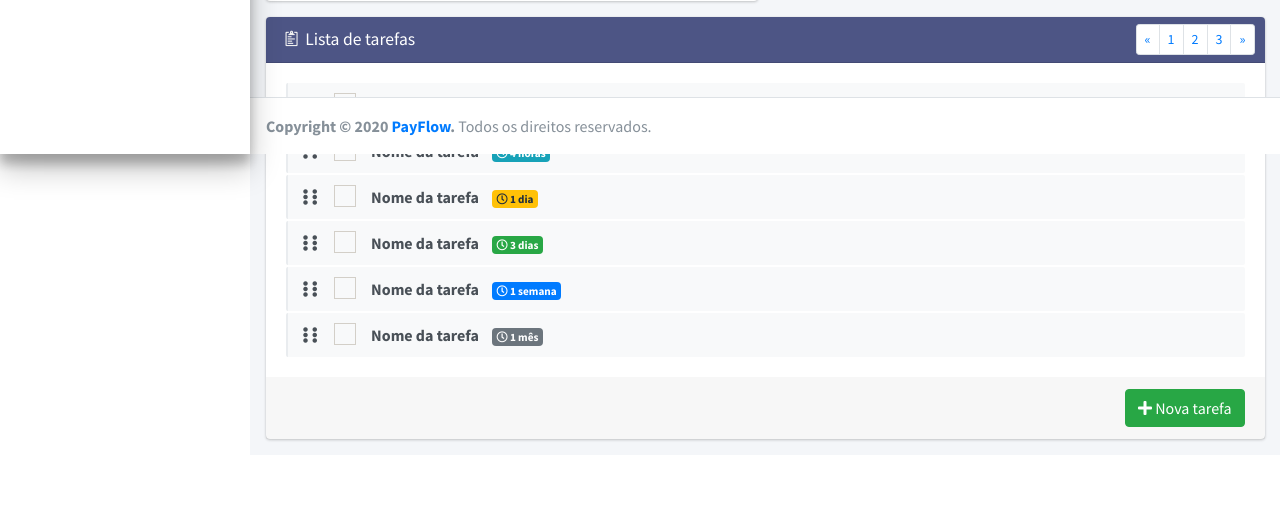
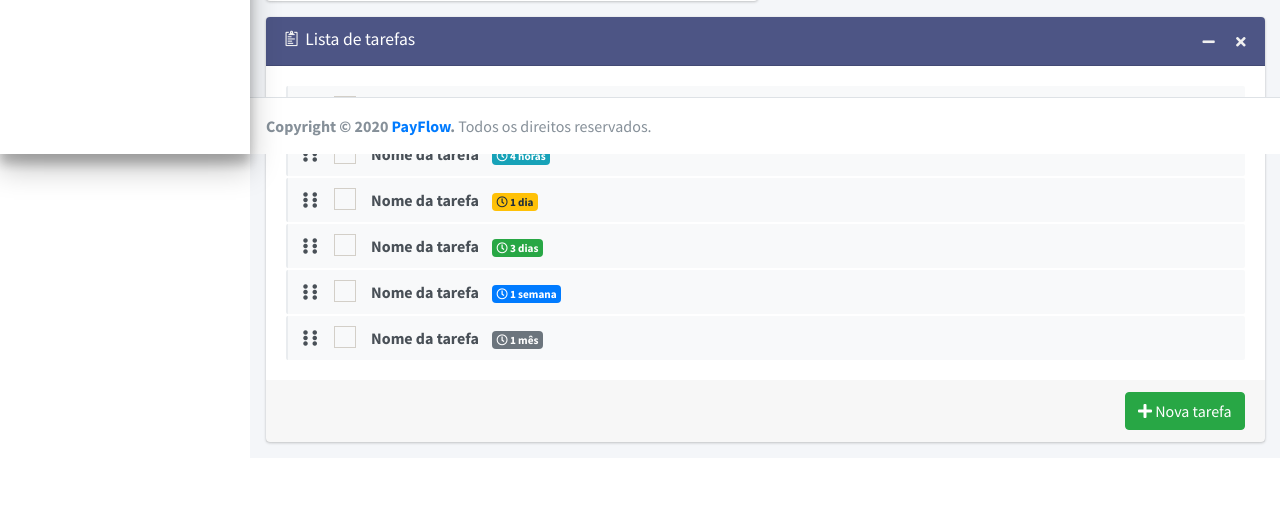
Before and after one commit to arthurmgb/payflow, a PHP site: page /payflow/ in a window 1280 px wide. Shown: the part 646-1161 px from the top of the page. Before the commit the page ends 1088 px from the top, so only its background shows below. Run offline with PHP 8.4, Linux system fonts and the light colour scheme; the visitor is signed in with stand-in values (Sample User, id 1); some libraries are stand-ins or nearby versions.

Commit message:
Update projetos

```diff
--- a/index.php
+++ b/index.php
@@ -291,15 +291,10 @@
                   <i class="ion ion-clipboard mr-1"></i>
                   Lista de tarefas
                 </h3>
-
                 <div class="card-tools">
-                  <ul class="pagination pagination-sm">
-                    <li class="page-item"><a href="#" class="page-link">&laquo;</a></li>
-                    <li class="page-item"><a href="#" class="page-link">1</a></li>
-                    <li class="page-item"><a href="#" class="page-link">2</a></li>
-                    <li class="page-item"><a href="#" class="page-link">3</a></li>
-                    <li class="page-item"><a href="#" class="page-link">&raquo;</a></li>
-                  </ul>
+                <button type="button" class="btn btn-tool" data-card-widget="collapse"><i class="fas fa-minus"></i>
+                  </button>
+                  <button type="button" class="btn btn-tool" data-card-widget="remove"><i class="fas fa-times"></i></button>
                 </div>
               </div>
               <!-- /.card-header -->
@@ -312,18 +307,14 @@
                       <i class="fas fa-ellipsis-v"></i>
                     </span>
                     <!-- checkbox -->
-                    <div  class="icheck-primary d-inline ml-2">
+                    <div class="icheck-primary d-inline ml-2">
                       <input type="checkbox" value="" name="todo1" id="todoCheck1">
                       <label for="todoCheck1"></label>
                     </div>
                     <!-- todo text -->
                     <span class="text">Nome da tarefa</span>
-                    <!-- Emphasis label -->
-                    <small class="badge badge-danger"><i class="far fa-clock"></i> 2 min</small>
-                    <!-- General tools such as edit or delete-->
                     <div class="tools">
-                      <i class="fas fa-edit"></i>
-                      <i class="fas fa-trash-o"></i>
+                      <i class="fas fa-trash"></i>
                     </div>
                   </li>
                   <li>
@@ -339,7 +330,7 @@
                     <small class="badge badge-info"><i class="far fa-clock"></i> 4 horas</small>
                     <div class="tools">
                       <i class="fas fa-edit"></i>
-                      <i class="fas fa-trash-o"></i>
+                      <i class="fas fa-trash"></i>
                     </div>
                   </li>
                   <li>
@@ -355,7 +346,7 @@
                     <small class="badge badge-warning"><i class="far fa-clock"></i> 1 dia</small>
                     <div class="tools">
                       <i class="fas fa-edit"></i>
-                      <i class="fas fa-trash-o"></i>
+                      <i class="fas fa-trash"></i>
                     </div>
                   </li>
                   <li>
@@ -371,7 +362,7 @@
                     <small class="badge badge-success"><i class="far fa-clock"></i> 3 dias</small>
                     <div class="tools">
                       <i class="fas fa-edit"></i>
-                      <i class="fas fa-trash-o"></i>
+                      <i class="fas fa-trash"></i>
                     </div>
                   </li>
                   <li>
@@ -387,7 +378,7 @@
                     <small class="badge badge-primary"><i class="far fa-clock"></i> 1 semana</small>
                     <div class="tools">
                       <i class="fas fa-edit"></i>
-                      <i class="fas fa-trash-o"></i>
+                      <i class="fas fa-trash"></i>
                     </div>
                   </li>
                   <li>
@@ -403,7 +394,7 @@
                     <small class="badge badge-secondary"><i class="far fa-clock"></i> 1 mês</small>
                     <div class="tools">
                       <i class="fas fa-edit"></i>
-                      <i class="fas fa-trash-o"></i>
+                      <i class="fas fa-trash"></i>
                     </div>
                   </li>
                 </ul>
@@ -498,5 +489,9 @@
     })
   })
 </script>
+<!-- Lista de Tarefas -->
+<script>
+
+</script>
 </body>
 </html>
```
